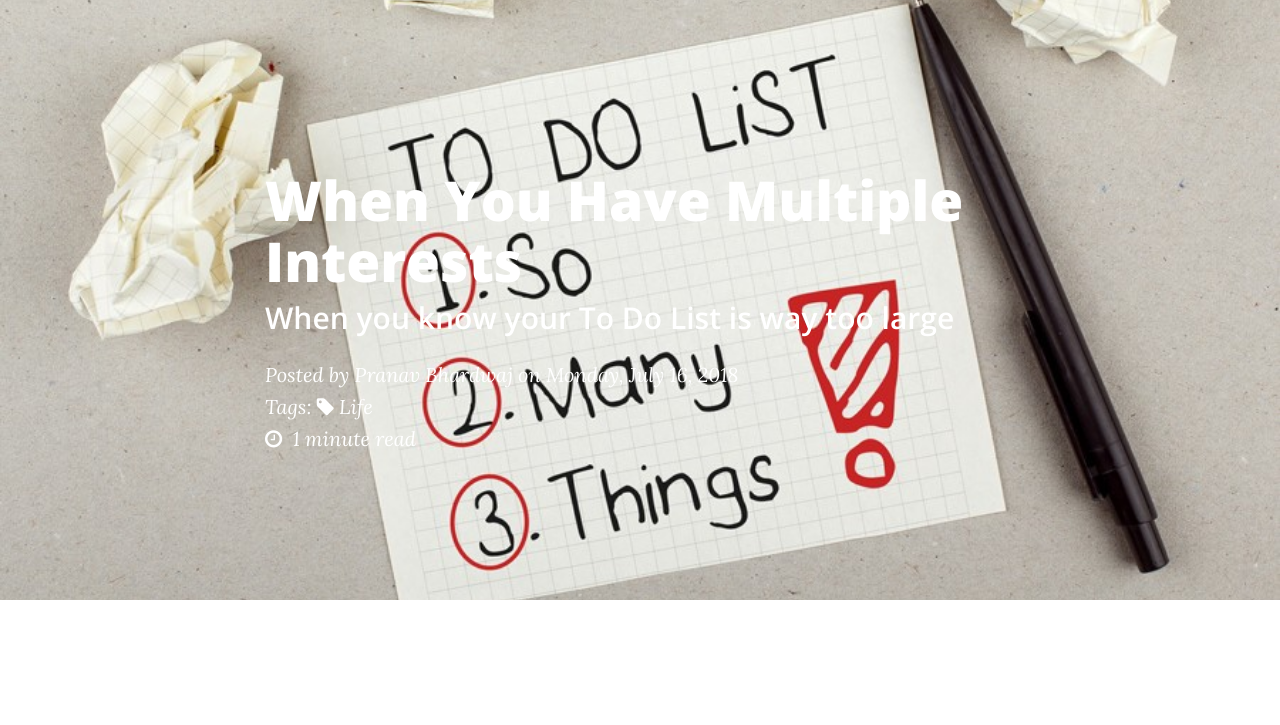
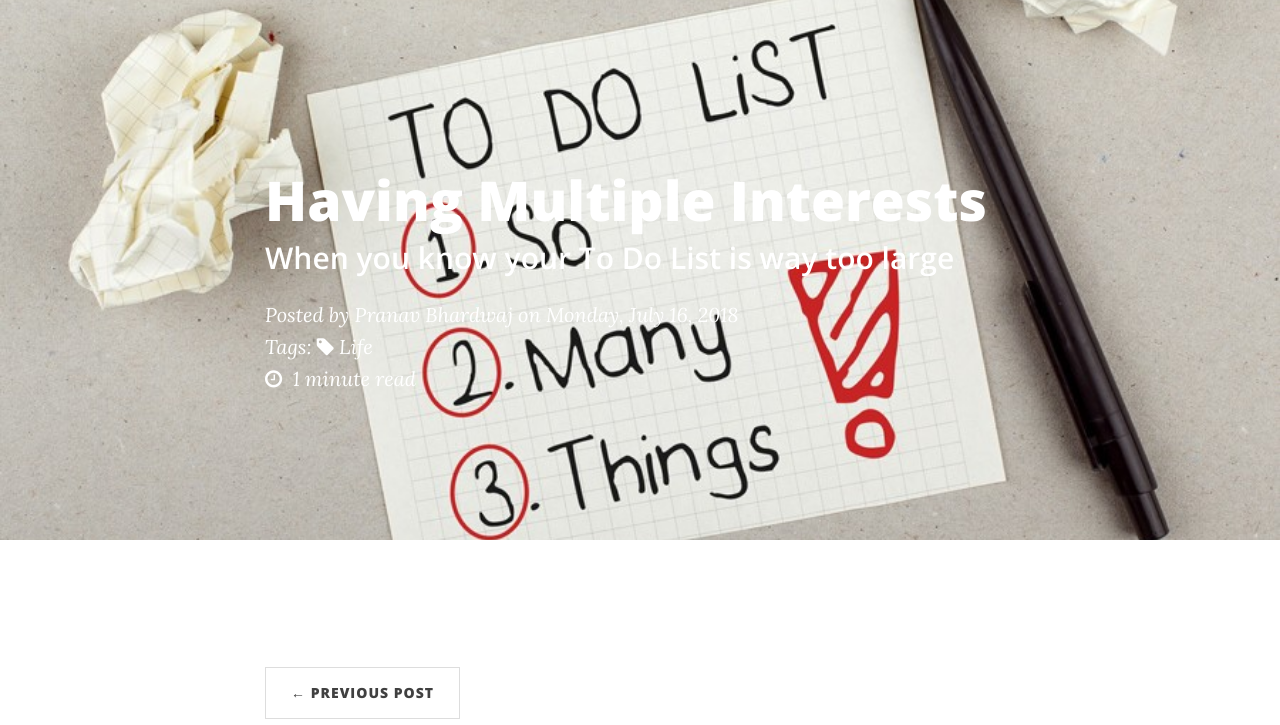
Before and after one commit to Pranav1999/Pranav1999.github.io, a Jekyll site: the page built from _posts/2018-07-16-Having-Multiple-Interests.md, in a window 1280 px wide. Shown: the part 100-825 px from the top of the page. Built offline with Jekyll 4.4.1, drawn with Linux system fonts in a browser that asks for light colours; nearby versions of some CDN libraries; comment, search, counter and statistics services are not loaded; part of the change alters nothing that is shown.

```diff
--- a/_config.yml
+++ b/_config.yml
@@ -9,7 +9,7 @@ logo: "favicon.gif"
 google_analytics: UA-122458720-1
 # disque comments are broken if you send http:// along with url, this url is same as the one given on disqus
 # Deleting the value would remove it from footer.
-disqus_url: https://pranav1999.github.io
+disqus_url: pranav1999.github.io
 disqus_id: pranav0281999
 # register on feedburner and replace this url. Deleting the value will remove it from footer.
 feedburner_url:
@@ -17,10 +17,10 @@ feedburner_url:
 # footer details. Deleting the value would remove it from footer.
 github_username:  Pranav1999
 facebook_username:
-email:
+email: pranav0281999@gmail.com
 stackoverflow_username:
-twitter_username :
-linkedin_username :
+twitter_username : pranav0281999
+linkedin_username : pranav0281999
 keybase_username :
 copyright_name: Pranav Bhardwaj
 rss : false
--- a/_posts/2018-07-16-When-You-Have-Multiple-Interests.md
+++ b/_posts/2018-07-16-Having-Multiple-Interests.md
@@ -1,6 +1,6 @@
 ---
 layout: post
-title: "When You Have Multiple Interests"
+title: "Having Multiple Interests"
 subtitle: "When you know your To Do List is way too large"
 date: 2018-07-16
 author: "Pranav Bhardwaj"
```
